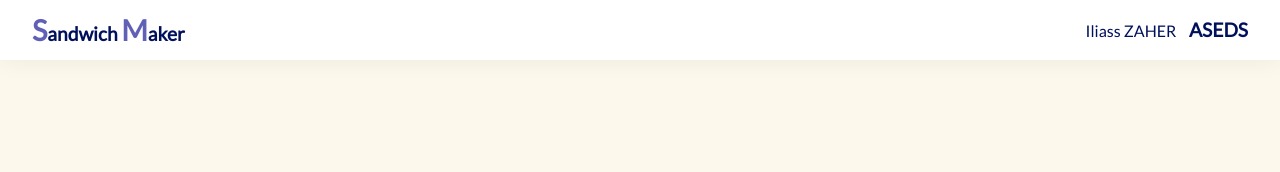
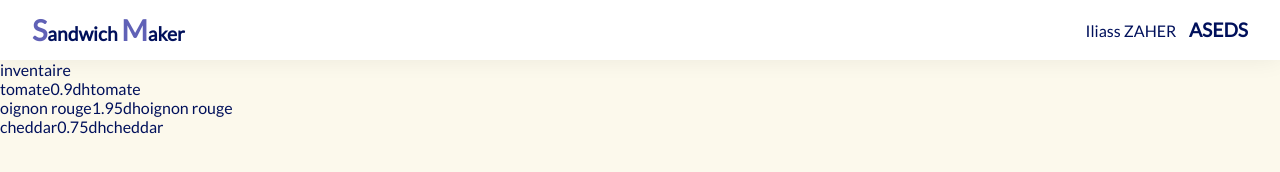
Before and after one commit to IliassZahDev/Sandwich-maker, a plain HTML site: page index.html in a window 1280 px wide. Drawn offline with Linux system fonts and the light colour scheme.

Commit message:
Add sidebar html with sample data

```diff
--- a/index.html
+++ b/index.html
@@ -22,5 +22,28 @@
     </div>
   </header>
 
+  <main class="flex-item">
+    <nav>
+      <div class="nav-head">inventaire</div>
+      <ul class="ingredients-list">
+        <li class="ingredients-item flex-item">
+          <p class="ingr-name">tomate</p>
+          <div class="ingr-price">0.9<span class="unit">dh</span></div>
+          <div class="ingr-article"><div class="toamte">tomate</div></div>
+        </li>
+        <li class="ingredients-item flex-item">
+          <p class="ingr-name">oignon rouge</p>
+          <div class="ingr-price">1.95<span class="unit">dh</span></div>
+          <div class="ingr-article"><div class="toamte">oignon rouge</div></div>
+        </li>
+        <li class="ingredients-item flex-item">
+          <p class="ingr-name">cheddar</p>
+          <div class="ingr-price">0.75<span class="unit">dh</span></div>
+          <div class="ingr-article"><div class="toamte">cheddar</div></div>
+        </li>
+      </ul>
+    </nav>
+  </main>
+
 </body>
 </html>
```
